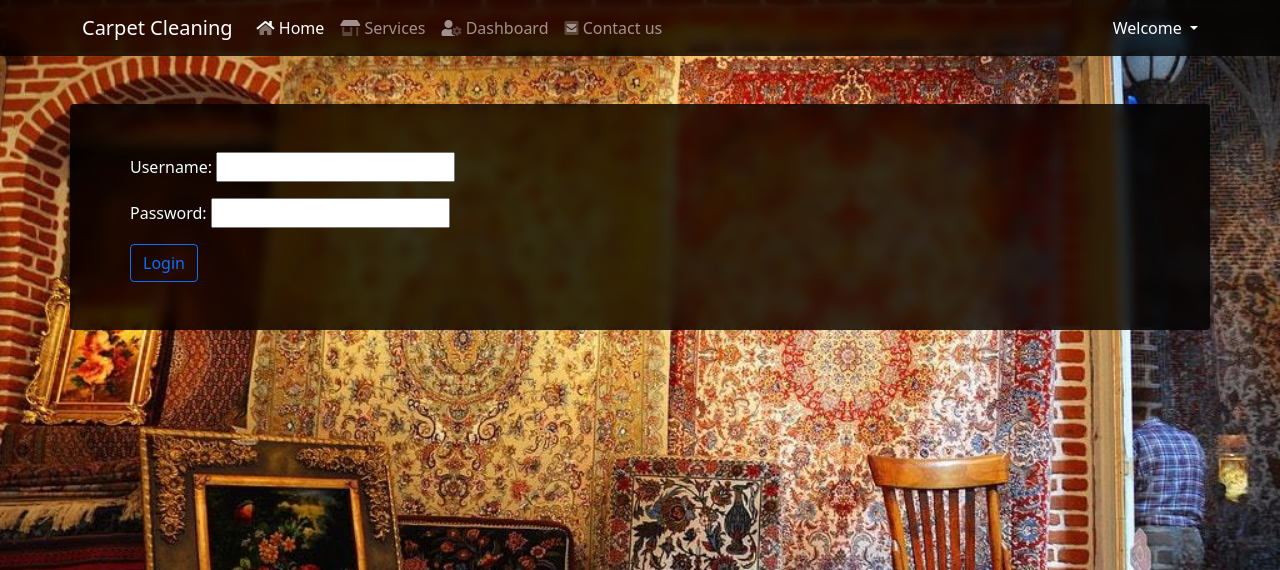
After one commit to Broken37/carpet-cleaning, a Django app: page /users/login/ in a window 1280 px wide. The commit adds this page. Shown: the top 570 px of the page. Run offline with Django 3.2, Linux system fonts and the light colour scheme; some libraries are stand-ins or nearby versions.

Commit message:
user login logout added

```diff
--- a/templates/partials/nav.html
+++ b/templates/partials/nav.html
@@ -25,7 +25,11 @@
             <div class="dropdown">
                 <a class="dropdown-toggle text-white text-decoration-none" href="#" id="navbarDropdown" role="button"
                    data-bs-toggle="dropdown" aria-expanded="false">
-                    John Doe
+                    {% if request.user.is_authenticated %}
+                        {{ request.user.username }}
+                    {% else %}
+                        Welcome
+                    {% endif %}
                 </a>
                 <ul class="dropdown-menu dropdown-menu-end dropdown-menu-dark" aria-labelledby="navbarDropdown"
                     style='z-index: 9999;'>
@@ -35,12 +39,13 @@
                         <li>
                             <hr class="dropdown-divider">
                         </li>
-                        <li><a class="dropdown-item text-danger" href="#"><i class='fad fa-sign-out-alt me-2'></i>
-                            Logout</a></li>
+                        <li><a class="dropdown-item text-danger" href="{% url 'users:logout' %}"><i
+                                class='fad fa-sign-out-alt me-2'></i>Logout</a></li>
                     {% else %}
-                        <li><a class="dropdown-item" href="#"><i class='fad fa-id-card me-2'></i> Login</a></li>
+                        <li><a class="dropdown-item" href="{% url 'users:login' %}"><i
+                                class='fad fa-id-card me-2'></i>Login</a></li>
                         <li><a class="dropdown-item" href="{% url 'users:register' %}"><i
-                                class='fad fa-id-card me-2'></i> Register</a></li>
+                                class='fad fa-id-card me-2'></i>Register</a></li>
                     {% endif %}
                 </ul>
             </div>
--- a/users/forms.py
+++ b/users/forms.py
@@ -19,3 +19,8 @@ class RegisterForm(forms.Form):
     password = forms.CharField(widget=forms.PasswordInput())
     phone_number = forms.CharField(validators=[phone_regex])
     user_type = forms.ChoiceField(choices=USER_TYPE, label="", initial=1, widget=forms.Select(), required=True)
+
+
+class LoginForm(forms.Form):
+    username = forms.CharField()
+    password = forms.CharField(widget=forms.PasswordInput())
--- /dev/null
+++ b/users/templates/users/login.html
@@ -0,0 +1,25 @@
+{% extends 'base.html' %}
+{% block content %}
+    <div class="container">
+        <div class="row card-panel s12">
+            <div class="container">
+                <form class="col s12 align-center" method="post">
+                    <div class="">
+                        {% csrf_token %}
+                        {{ form.as_p }}
+                    </div>
+                    {% if error %}
+                        <div id="error">
+                            {% if user_type_error %}
+                                this is customer login, login in admin panel
+                            {% elif login_error %}
+                                username or password is wrong
+                            {% endif %}
+                        </div>
+                    {% endif %}
+                    <button class="btn btn-outline-primary" type="submit" name="action">Login</button>
+                </form>
+            </div>
+        </div>
+    </div>
+{% endblock %}
--- a/users/urls.py
+++ b/users/urls.py
@@ -1,9 +1,11 @@
 from django.urls import path
 
-from . import views
+from .views import *
 
 app_name = 'users'
 
 urlpatterns = [
-    path("register/", views.RegisterFormView.as_view(), name="register"),
+    path("register/", RegisterFormView.as_view(), name="register"),
+    path('login/', LoginFormView.as_view(), name='login'),
+    path('logout/', logout_user, name='logout'),
 ]
--- a/users/views.py
+++ b/users/views.py
@@ -2,7 +2,7 @@ from django.db.utils import IntegrityError
 from django.shortcuts import render, redirect
 from django.urls import reverse
 from django.views.generic.edit import FormView
-
+from django.contrib.auth import authenticate, login, logout
 from users.forms import *
 from users.models import *
 
@@ -37,3 +37,27 @@ class RegisterFormView(FormView):
             except IntegrityError:
                 return render(self.request, self.template_name, {"error": True, "duplicate_phone_number": True})
             return redirect(reverse("add-shop"))
+
+
+class LoginFormView(FormView):
+    template_name = 'users/login.html'
+    form_class = LoginForm
+    success_url = 'index'
+
+    def form_valid(self, form):
+        username = form.cleaned_data['username']
+        password = form.cleaned_data['password']
+        user = authenticate(self.request, username=username, password=password)
+        if user is not None:
+            if user.user_type != UserType.customer:
+                return render(self.request, "users/login.html", {"error": True, "user_type_error": True})
+            else:
+                login(self.request, user)
+                return redirect("index")
+        else:
+            return render(self.request, "users/login.html", {"error": True, "login_error": True})
+
+
+def logout_user(request):
+    logout(request)
+    return redirect('index')
```
